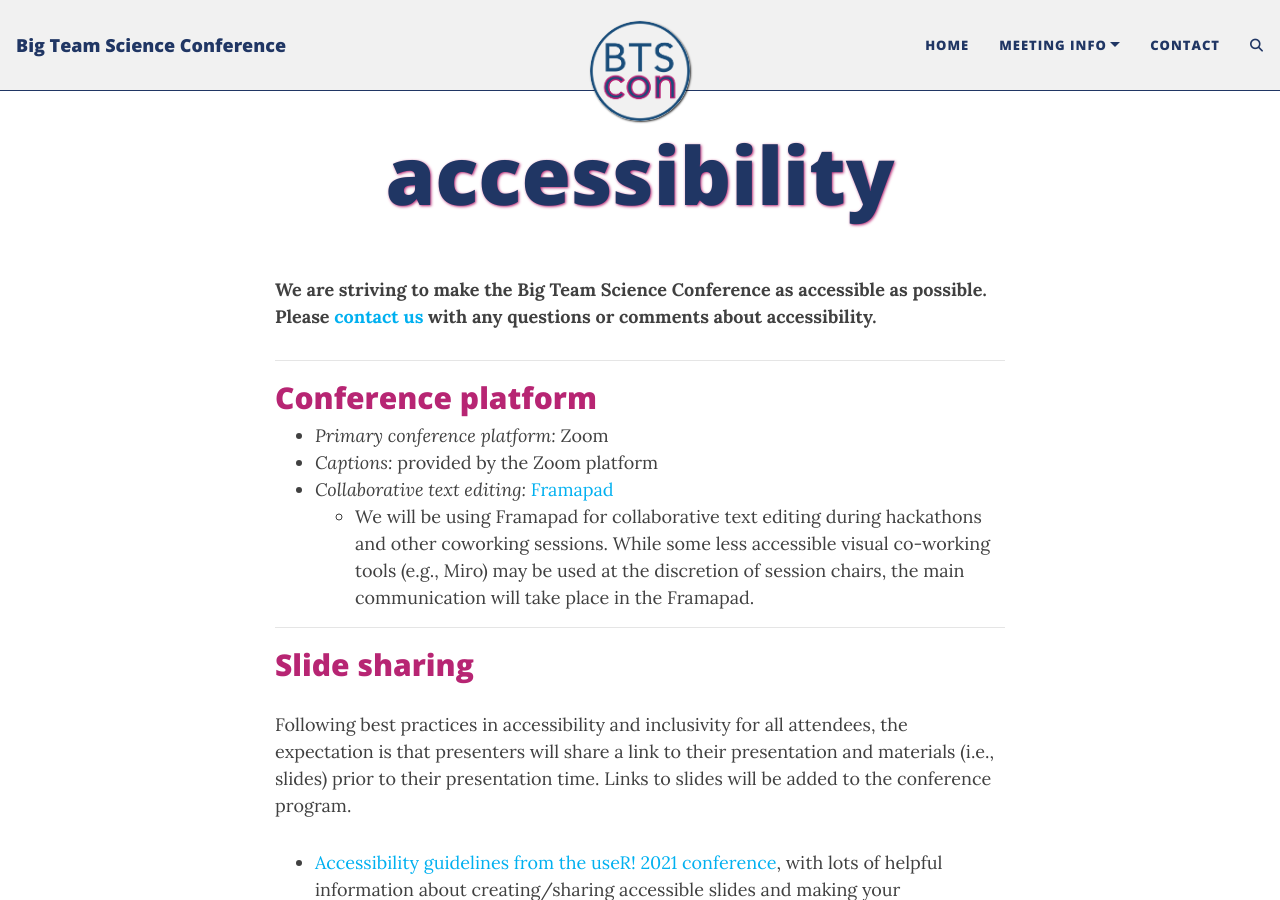
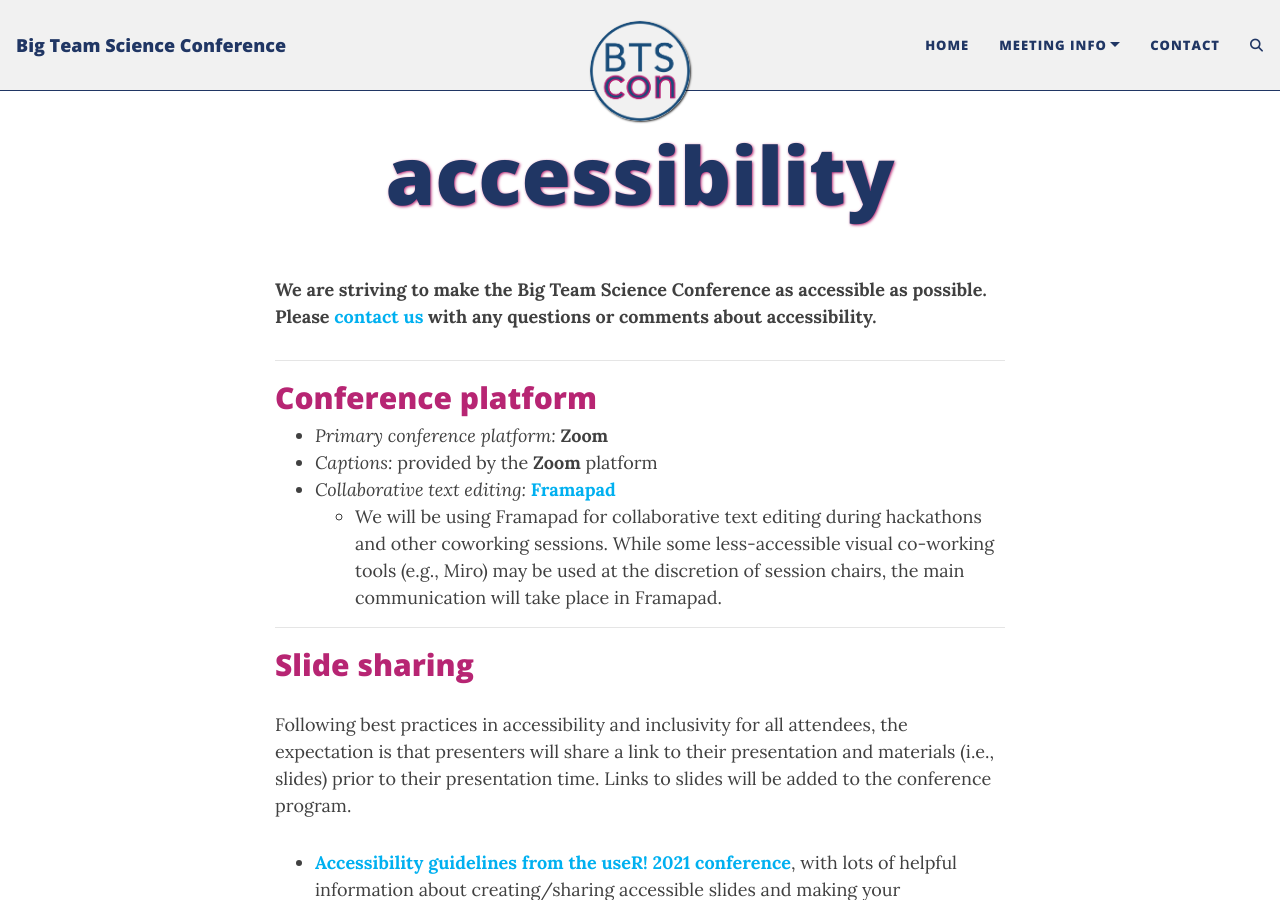
Before and after one commit to bigteamscienceconference/bigteamscienceconference.github.io, a Jekyll site: the page built from access.md, in a window 1280 px wide and 900 px high. Built offline with Jekyll 4.4.1, drawn with Linux system fonts in a browser that asks for light colours; comment, search, counter and statistics services are not loaded.

Commit message:
Update access.md

```diff
--- a/access.md
+++ b/access.md
@@ -9,18 +9,18 @@ title: accessibility
 ***
 ## Conference platform
 
-* *Primary conference platform:* Zoom
-* *Captions:* provided by the Zoom platform
-* *Collaborative text editing:* [Framapad](https://framapad.org/abc/en/)
-  * We will be using Framapad for collaborative text editing during hackathons and other coworking sessions. While some less accessible visual co-working tools (e.g., Miro) may be used at the discretion of session chairs, the main communication will take place in the Framapad.
+* *Primary conference platform:* **Zoom**
+* *Captions:* provided by the **Zoom** platform
+* *Collaborative text editing:* [**Framapad**](https://framapad.org/abc/en/)
+  * We will be using Framapad for collaborative text editing during hackathons and other coworking sessions. While some less-accessible visual co-working tools (e.g., Miro) may be used at the discretion of session chairs, the main communication will take place in Framapad.
 
 ***
 ## Slide sharing
 
 Following best practices in accessibility and inclusivity for all attendees, the expectation is that presenters will share a link to their presentation and materials (i.e., slides) prior to their presentation time. Links to slides will be added to the conference program.
 
-* [Accessibility guidelines from the useR! 2021 conference](https://user2021.r-project.org/participation/accessibility/), with lots of helpful information about creating/sharing accessible slides and making your presentation as accessible as possible.
-* [Tutorial on how to use Grackle](https://teacherscollege.screenstepslive.com/a/1709744-add-grackle-to-your-google-docs-slides-or-sheets), a Google Slides extension that checks for accessibility.
+* [**Accessibility guidelines from the useR! 2021 conference**](https://user2021.r-project.org/participation/accessibility/), with lots of helpful information about creating/sharing accessible slides and making your presentation as accessible as possible.
+* [**Tutorial on how to use Grackle**](https://teacherscollege.screenstepslive.com/a/1709744-add-grackle-to-your-google-docs-slides-or-sheets), a Google Slides extension that checks for accessibility.
 
 ***
 ## Session recordings
```
